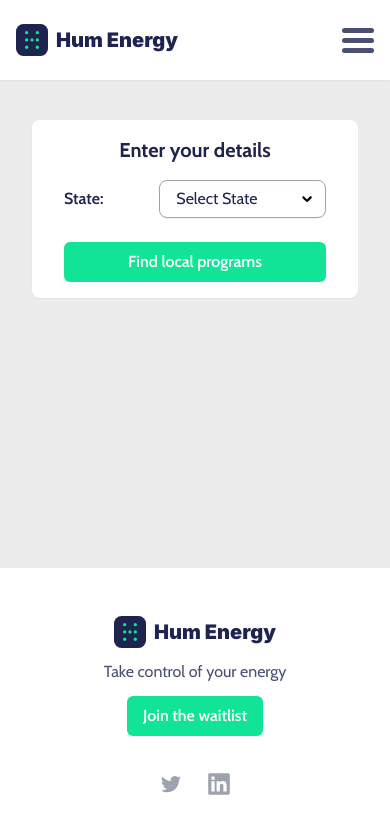
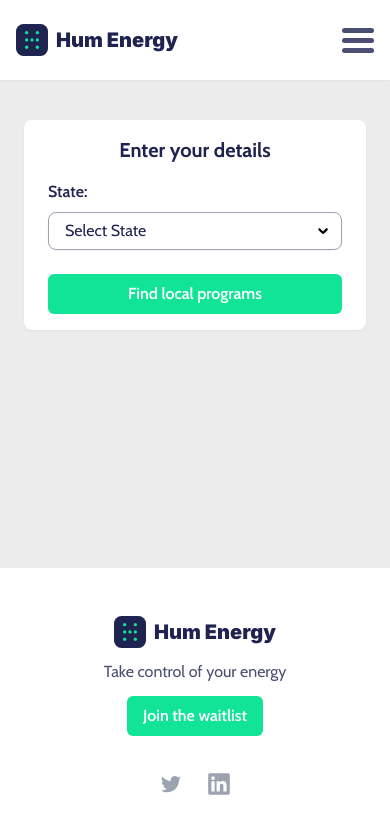
Before and after one commit to JamesDLamming/humenergy-web, a Next.js app: page /VPPFinder in a window 390 px wide. Shown: the top 834 px of the page. Built offline with nearby package versions, Linux system fonts and the light colour scheme.

Commit message:
added tooltip

```diff
--- a/components/SingleSelector.js
+++ b/components/SingleSelector.js
@@ -164,7 +164,7 @@ const SingleSelector = ({
         onChange={onOptionSelected}
         styles={customStyles}
         isClearable={isClearable}
-        className={`basic-single !rounded-lg !shadow-sm border-gray-400 hover:border-gray-500 ${props.className} leading-tight focus:outline-none focus:shadow-outline`}
+        className={`basic-single !w-full !rounded-lg !shadow-sm border-gray-400 hover:border-gray-500 ${props.className} leading-tight focus:outline-none focus:shadow-outline`}
         classNamePrefix="select"
         placeholder={menuIsOpen ? placeholderOpenText : placeholderClosedText}
         onMenuOpen={() => setMenuIsOpen(true)}
--- a/package.json
+++ b/package.json
@@ -5,6 +5,10 @@
     "start": "next start"
   },
   "dependencies": {
+    "@emotion/react": "^11.11.3",
+    "@emotion/styled": "^11.11.0",
+    "@mui/icons-material": "^5.15.2",
+    "@mui/material": "^5.15.2",
     "autoprefixer": "^10.4.16",
     "axios": "^1.6.2",
     "cors": "^2.8.5",
--- a/pages/VPPFinder.js
+++ b/pages/VPPFinder.js
@@ -3,7 +3,7 @@ import Nav from '../components/Nav';
 import SEO from '../components/SEO';
 import DefaultButton from '../components/DefaultButton';
 import VPPFinderOutput from '../components/VPPFinderOutput';
-
+import InfoOutlinedIcon from '@mui/icons-material/InfoOutlined';
 import MultiSelector from '../components/MultiSelector';
 import SingleSelector from '../components/SingleSelector';
 import Footer from '../components/Footer';
@@ -104,6 +104,7 @@ export default function VPPFinder() {
   ]);
 
   const [stateError, setStateError] = useState('');
+  const [showTooltip, setShowTooltip] = useState(false);
 
   const [deviceSectionOpen, setDeviceSectionOpen] = useState(true);
   const toggleDeviceSection = () => {
@@ -506,15 +507,15 @@ export default function VPPFinder() {
       <SEO title="Hum Energy - VPP finder" />
       <div className="page-container bg-bgMain flex flex-col min-h-screen overflow-hidden ">
         <Nav></Nav>
-        <div className="main-content max-w-xl flex flex-col items-center px-4 mx-auto sm:max-w-3xl sm:px-6 lg:px-8 lg:max-w-7xl flex-grow">
-          <div className="p-4 px-8 w-full sm:w-96 rounded-lg shadow-sm bg-white text-main  mt-10">
+        <div className="main-content max-w-xl flex flex-col items-center px-4 mx-2 sm:mx-4  sm:max-w-3xl sm:px-6 lg:px-8 lg:max-w-7xl flex-grow">
+          <div className="p-4 px-6 sm:px-8 w-full sm:w-[28rem] rounded-lg shadow-sm bg-white text-main  mt-10">
             <div className="text-xl pb-2 font-black items-center text-center ">
               Enter your details
             </div>
             <form onSubmit={handleSubmit}>
-              <div className="mt-2 flex gap-x-3 items-center">
-                <div className="w-1/3 font-semibold">State:</div>
-                <div className="w-2/3">
+              <div className="mt-2  sm:flex gap-x-3 items-center">
+                <div className="sm:w-1/3 font-semibold">State:</div>
+                <div className="mt-2 sm:mt-0 sm:w-2/3">
                   {isClient && (
                     <SingleSelector
                       optionsList={states}
@@ -637,16 +638,37 @@ export default function VPPFinder() {
                   )}
 
                   <label
-                    className={`  utilitySection  ${
+                    className={`utilitySection ${
                       utilityVisible ? 'open' : 'closed'
                     }`}
                   >
                     <div
-                      className={`flex gap-x-3 items-center  `}
+                      className={`sm:flex gap-x-3 items-center`}
                       style={{ overflow: utilitySelectorOverflow }}
                     >
-                      <div className="font-semibold w-1/3">Utility/CCA:</div>
-                      <div className="w-2/3 !overflow-visible">
+                      <div className=" sm:w-1/3 flex gap-x-2 items-center">
+                        <span className="font-semibold">Utility/CCA:</span>
+                        <div
+                          className="relative"
+                          onClick={() => setShowTooltip(!showTooltip)}
+                          onMouseEnter={() => setShowTooltip(true)}
+                          onMouseLeave={() => setShowTooltip(false)}
+                        >
+                          <div class="cursor-pointer flex items-center justify-center align-middle sm:text-center">
+                            <InfoOutlinedIcon fontSize="20" />
+                          </div>
+                          {showTooltip && (
+                            <div
+                              className="absolute bg-white border border-gray-300 p-2 rounded-md shadow-lg text-sm -translate-x-1/2 z-10 w-48"
+                              style={{ top: '100%', left: '50%' }}
+                            >
+                              If you don't see your CCA, please select the
+                              underlying utility
+                            </div>
+                          )}
+                        </div>
+                      </div>
+                      <div className="mt-2 sm:mt-0 sm:w-2/3 overflow-visible ">
                         <SingleSelector
                           optionsList={utilityData}
                           selectedOption={Utility}
@@ -659,6 +681,7 @@ export default function VPPFinder() {
                       </div>
                     </div>
                   </label>
+
                   {utilityError && (
                     <div className="text-red-500 mt-2 -mb-2 text-sm text-right">
                       {utilityError}
```
Also changed, not shown: 1 other file (tests, documents, lock files or other folders).
